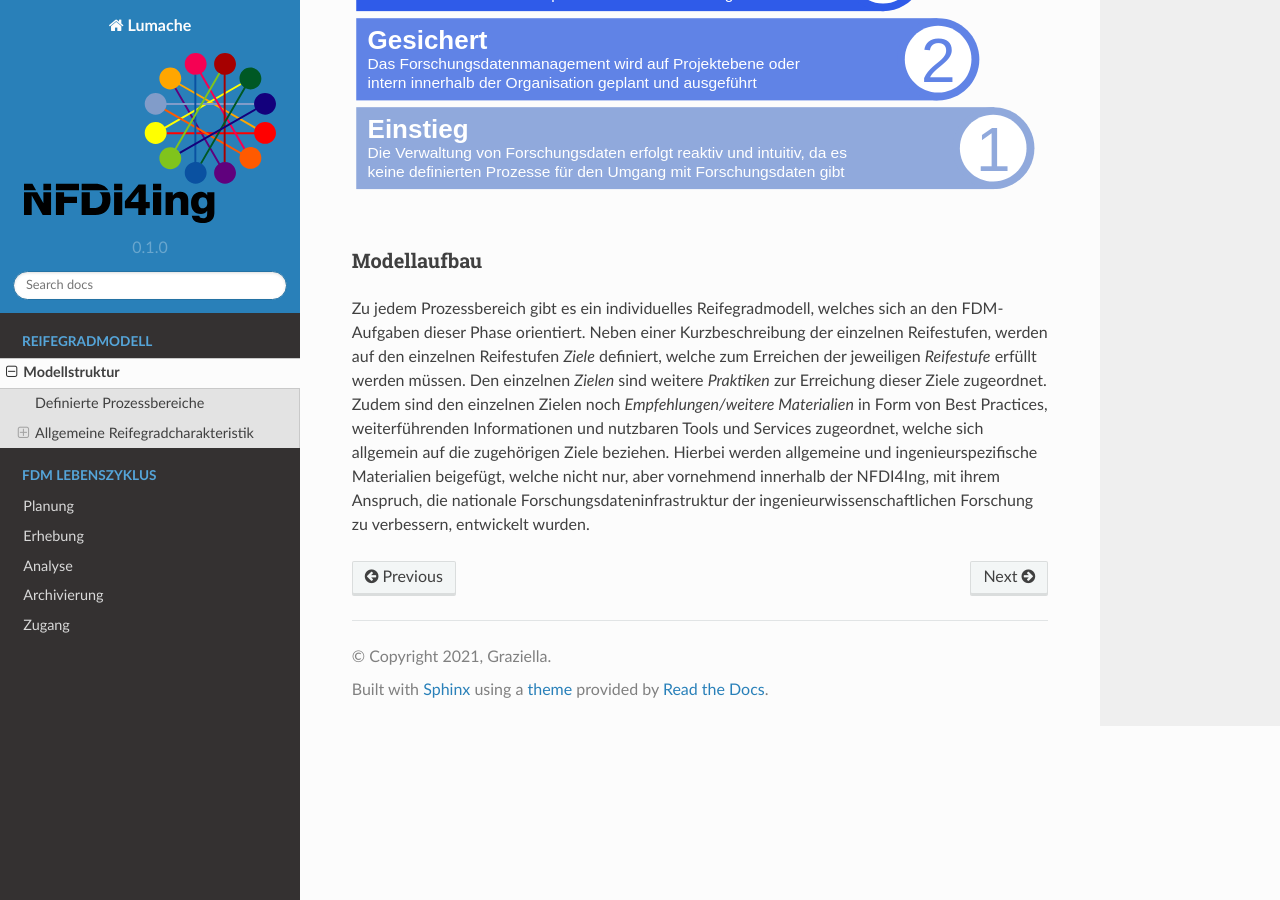
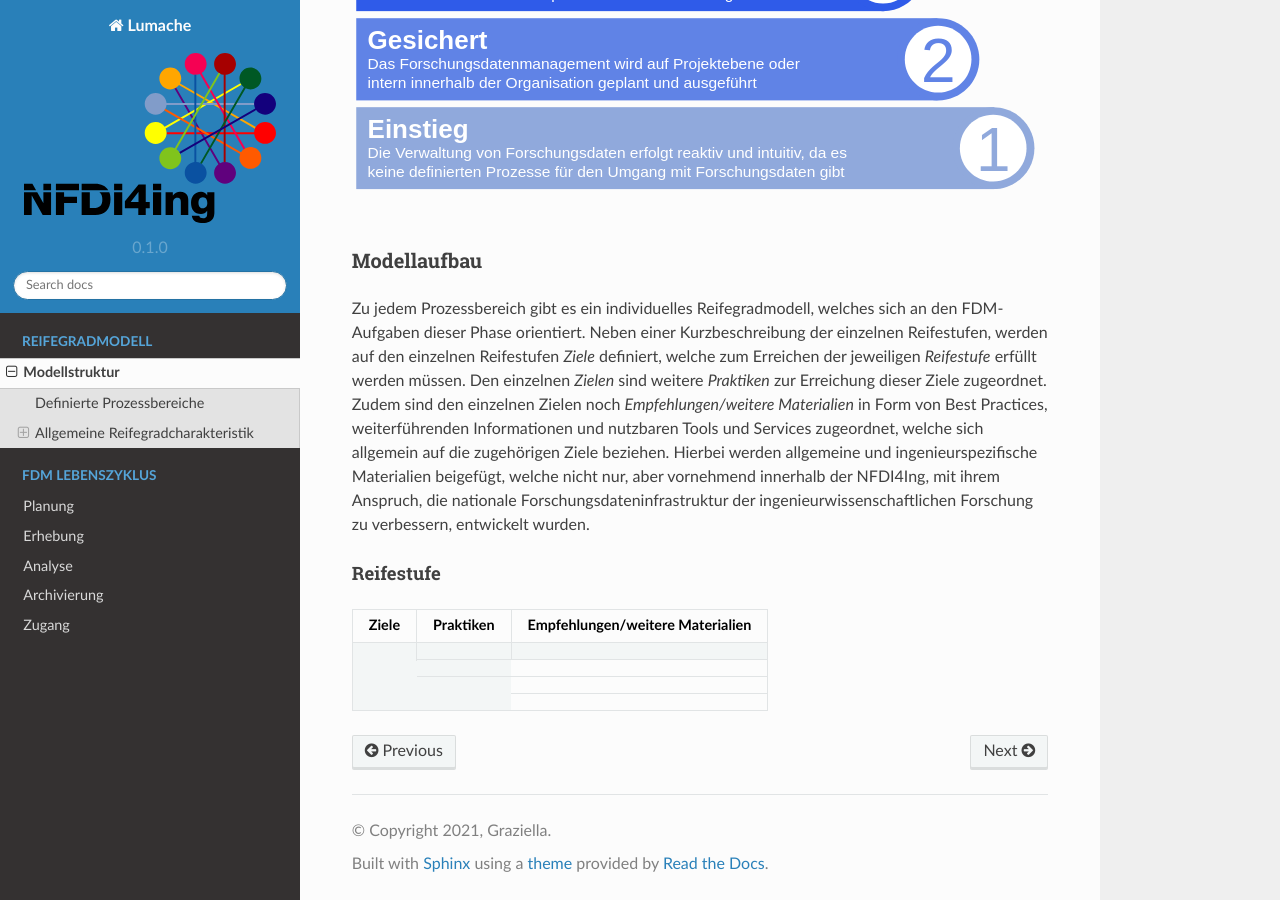
Before and after one commit to LUHMW/MaturityModelsNFDI4Ing, a Sphinx documentation site: the page built from docs/source/reifegradmodell.rst, in a window 1280 px wide and 900 px high, scrolled down 1279 px. Built offline with Sphinx 7.4.7 and the Read the Docs theme 2.0.0, drawn with Linux system fonts in a browser that asks for light colours.

Commit message:
Update reifegradmodell.rst

```diff
--- a/docs/source/reifegradmodell.rst
+++ b/docs/source/reifegradmodell.rst
@@ -23,7 +23,25 @@ Modellaufbau
 =========
 Zu jedem Prozessbereich gibt es ein individuelles Reifegradmodell, welches sich an den FDM-Aufgaben dieser Phase orientiert. Neben einer Kurzbeschreibung der einzelnen Reifestufen, werden auf den einzelnen Reifestufen *Ziele* definiert, welche zum Erreichen der jeweiligen *Reifestufe* erfüllt werden müssen. Den einzelnen *Zielen* sind weitere *Praktiken* zur Erreichung dieser Ziele zugeordnet. Zudem sind den einzelnen Zielen noch *Empfehlungen/weitere Materialien*  in Form von Best Practices, weiterführenden Informationen und nutzbaren Tools und Services zugeordnet, welche sich allgemein auf die zugehörigen Ziele beziehen. Hierbei werden allgemeine und ingenieurspezifische Materialien beigefügt, welche nicht nur, aber vornehmend innerhalb der NFDI4Ing, mit ihrem Anspruch, die nationale Forschungsdateninfrastruktur der ingenieurwissenschaftlichen Forschung zu verbessern, entwickelt wurden.
 
+**********
+Reifestufe
+**********
 
++-------------------------------------------------------+----------------------------------------------------------+-------------------------------------------------------------------------------------------------------------------------------------------------------------------------------+
+| Ziele                                                 | Praktiken                                                |  Empfehlungen/weitere Materialien                                                                                                                                             |
++=======================================================+==========================================================+===============================================================================================================================================================================+
+|                                                       |                                                          |                                                                                                                                                                               |
+|                                                       |                                                          +-------------------------------------------------------------------------------------------------------------------------------------------------------------------------------+
+|                                                       |                                                          |                                                                                                                                                                               |
+|                                                       +----------------------------------------------------------+                                                                                                                                                                               |
+|                                                       |                                                          |                                                                                                                                                                               |
+|                                                       |                                                          +-------------------------------------------------------------------------------------------------------------------------------------------------------------------------------+
+|                                                       |                                                          |                                                                                                                                                                               |
+|                                                       +----------------------------------------------------------+                                                                                                                                                                               |
+|                                                       |                                                          +-------------------------------------------------------------------------------------------------------------------------------------------------------------------------------+
+|                                                       |                                                          |                                                                                                                                                                               |
+|                                                       |                                                          |                                                                                                                                                                               |
++-------------------------------------------------------+----------------------------------------------------------+-------------------------------------------------------------------------------------------------------------------------------------------------------------------------------+
 
 
 
```
